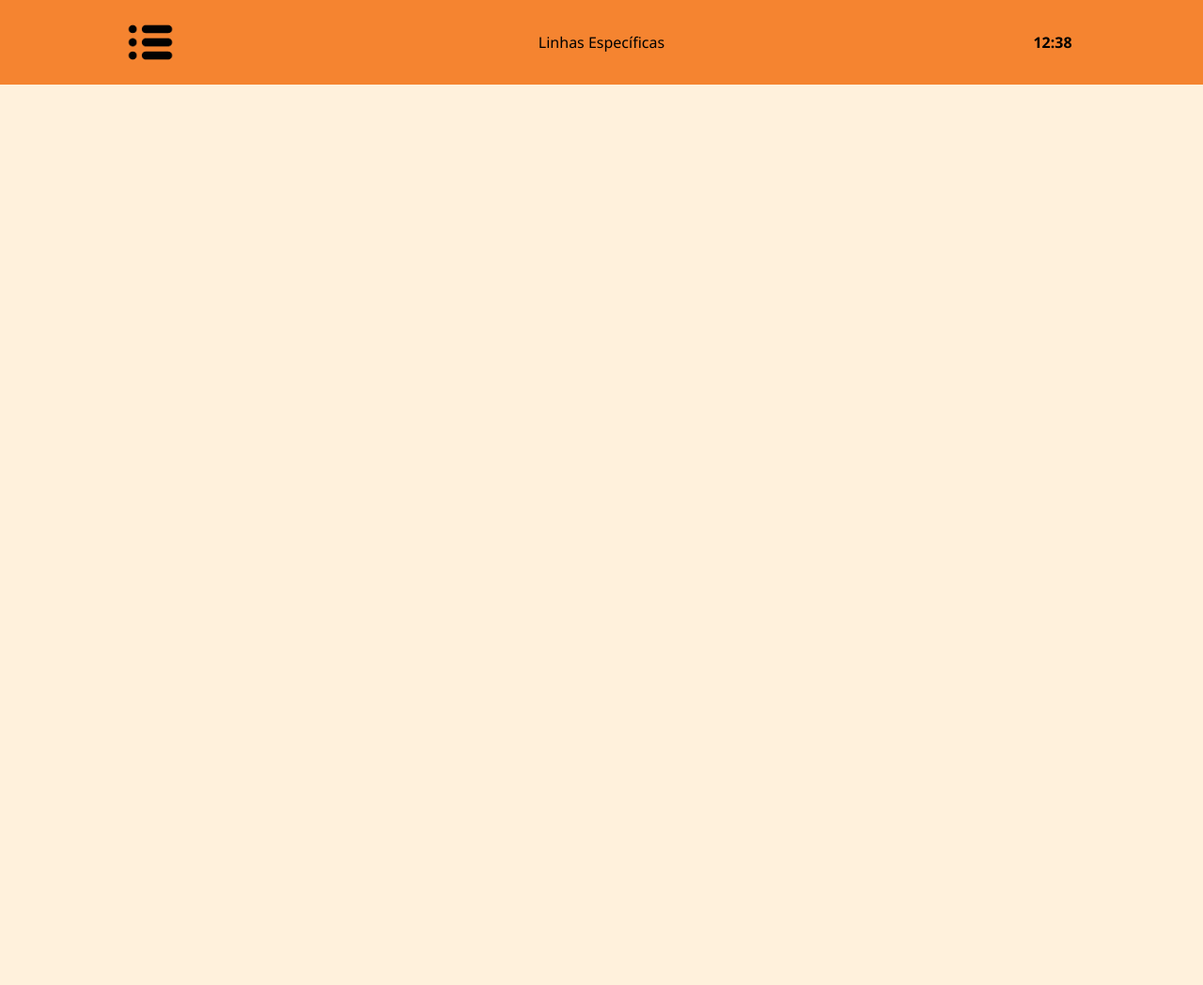
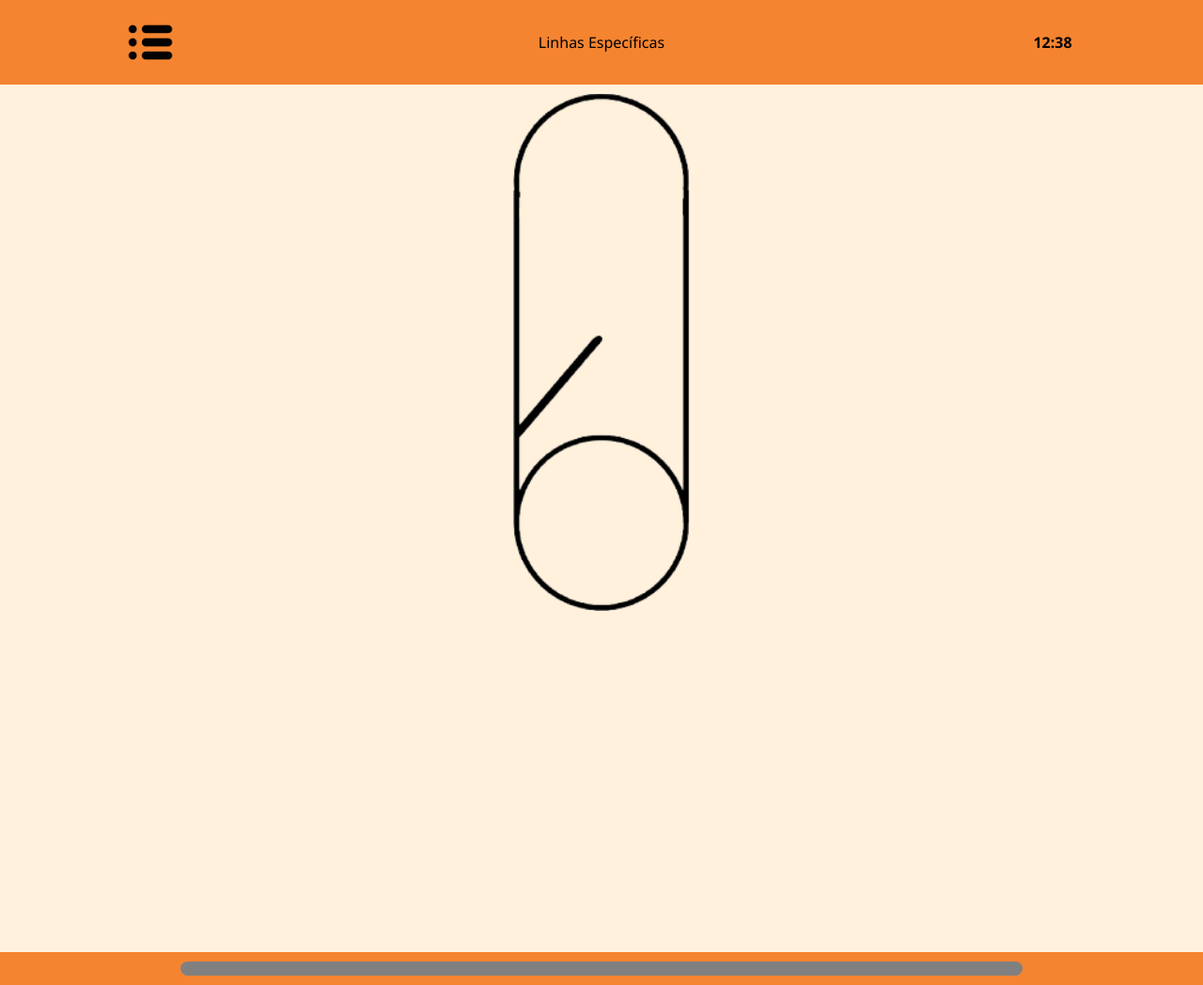
Before and after one commit to MassayoshiOgawa/Sesi-PRPA-S.A-Ferrovia, a PHP site: page /public/homepage.html in a window 1280 px wide. Shown: the whole page at 94% size. Run offline with PHP 8.4, Linux system fonts and the light colour scheme.

Commit message:
Criado toda a funcionalidade na homepage(e o mapa). Funcionalidade: Aba inferior que sobe e desce, e que contém 3 opções, sendo elas as 3 rotas disponíveis, sendo assim, ao selecionar uma, o mapa no meio da tela mostra qual é a rota que o trem faz.

```diff
--- a/public/homepage.html
+++ b/public/homepage.html
@@ -5,6 +5,7 @@
     <meta charset="UTF-8">
     <meta name="viewport" content="width=device-width, initial-scale=1.0">
     <link rel="stylesheet" href="../style/style.css">
+    <script src="../scripts/homepage/verRotas.js" defer></script>
     <script src="../scripts/homepage/atualizaHorario.js" defer></script>
     <script src="../scripts/homepage/barraLateral.js" defer></script>
     <script src="../scripts/homepage/homepage.js" defer></script>
@@ -21,6 +22,13 @@
         </div>
     </header>
     <main>
+
+    <div class="containerMapaFerrovia">
+        <img src="../assets/mapa/mainMapa.png" alt="">
+        <img src="../assets/mapa/rota1Mapa.png" alt="" style="opacity: 0; z-index: 2;" id="rota1">
+        <img src="../assets/mapa/rota2Mapa.png" alt="" style="opacity: 0; z-index: 2;" id="rota2">
+        <img src="../assets/mapa/rota3Mapa.png" alt="" style="opacity: 0; z-index: 2;" id="rota3">
+    </div>
 
     <!--INÍCIO BARRA LATERAL-->
         <div id="barraLateral">
@@ -56,7 +64,21 @@
         <!--FIM BARRA LATERAL-->
     </main>
     <footer>
-
+        <div class="containerVerRotas" id="containerVerRotas">
+            <div class="grayLine" onclick="verRotas()"></div>
+            <div class="boxRotas" onclick="selecionarRota(this, 1)">
+                <p>Rota 1</p>
+                <div class="colorRota1"></div>
+            </div>
+            <div class="boxRotas" onclick="selecionarRota(this, 2)">
+                <p>Rota 2</p>
+                <div class="colorRota2"></div>
+            </div>
+            <div class="boxRotas" onclick="selecionarRota(this, 3)">
+                <p>Rota 3</p>
+                <div class="colorRota3"></div>
+            </div>
+        </div>
     </footer>
 </body>
 
--- a/scripts/homepage/atualizaHorario.js
+++ b/scripts/homepage/atualizaHorario.js
@@ -1,19 +1,20 @@
-// doc criado para o horário da página homepage(localizado no canto superior direito)
+document.addEventListener("DOMContentLoaded", () => {
     setInterval(() => {
         const hora = new Date();
-    const minuto = new Date();
-    horaF = hora.getHours()
-    minutoF = minuto.getMinutes()
-
+        let horaF = hora.getHours();
+        let minutoF = hora.getMinutes();
 
         if (minutoF < 10) {
-        minutoF = `0${minutoF}`
+            minutoF = `0${minutoF}`;
         }
 
         if (horaF < 10) {
-        horaF = `0${horaF}`
+            horaF = `0${horaF}`;
         }
 
-    const labelHorario = document.getElementById("horarioJS")
-    labelHorario.innerText = `${horaF}:${minutoF}`
-}, 0o100);
+        const labelHorario = document.getElementById("horarioJS");
+        if (labelHorario) {
+            labelHorario.textContent = `${horaF}:${minutoF}`;
+        }
+    }, 100);
+});
--- /dev/null
+++ b/scripts/homepage/verRotas.js
@@ -0,0 +1,42 @@
+let state = 1
+function verRotas() {
+    if (state == 1) {
+        state = 2
+        document.getElementById("containerVerRotas").style.height = "240px"
+    } else {
+        state = 1
+        document.getElementById("containerVerRotas").style.height = "35px"
+    }
+}
+
+
+let currRota = null
+let currId = null
+function selecionarRota(rota, id) {
+    id = `rota${id}`
+    if (currRota == null) {
+        rota.style.backgroundColor = "#F58430"
+        rota.style.borderColor = "black"
+        document.getElementById(id).style.opacity = 1
+        currRota = rota
+        currId = id
+    } else {
+        if (currRota == rota) {
+            rota.style.backgroundColor = "white"
+            rota.style.borderColor = "white"
+            document.getElementById(id).style.opacity = 0
+            currId = null
+            currRota = null
+        } else {
+            currRota.style.backgroundColor = "white"
+            currRota.style.borderColor = "white"
+            document.getElementById(currId).style.opacity = 0
+
+            document.getElementById(id).style.opacity = 1
+            rota.style.backgroundColor = "#F58430"
+            rota.style.borderColor = "black"
+            currId = id
+            currRota = rota
+        }
+    }
+}
--- a/style/style.css
+++ b/style/style.css
@@ -5,6 +5,7 @@ body {
     font-family: 'Segoe UI', Tahoma, Geneva, Verdana, sans-serif;
     overflow: hidden;
 }
+
 
 .cab {
     background-color: #F58430;
@@ -484,3 +485,89 @@ background-color: rgb(240, 61, 61);
     width: 50%;
     margin-left: 20%;
 }
+
+/*INICIO ESCOPO CSS HOMEPAGE MAPA*/
+
+.containerMapaFerrovia{
+    width: 100%;
+    height: 550px;
+    display: flex;
+    justify-content: center;
+    align-items: center;
+    margin-top: 10px;
+    position: relative;
+}
+
+
+.containerMapaFerrovia > img{
+    height: 100%;
+    position: absolute;
+}
+
+/*FIM ESCOPO CSS HOMEPAGE MAPA*/
+
+
+/*INICIO ESCOPO CSS HOMEPAGE MENU DE ROTAS DE TRENS*/
+
+
+.containerVerRotas{
+    width: 100%;
+    height: 35px;
+    background-color: #F58430;
+    position: fixed;
+    bottom: 0;
+    z-index: 10;
+}
+
+.containerVerRotas > .boxRotas{
+    margin: auto;
+    margin-top: 15px;
+    width: 80%;
+    background-color: white;
+    height: 45px;
+    display: flex;
+    align-items: center;
+    justify-content: space-between;
+    border-style: solid;
+    border-color: rgba(0, 0, 0, 0);
+}
+
+.boxRotas > p{
+    margin: 0;
+    padding: 0;
+    font-weight: 900px;
+    font-size: 20px;
+    margin-left: 10px;
+}
+
+.colorRota1{
+    background-color: blue;
+    width: 70px;
+    height: 30px;
+    margin: 10px;
+}
+.colorRota2{
+    background-color: green;
+    width: 70px;
+    height: 30px;
+    margin: 10px;
+
+}
+.colorRota3{
+    background-color: rgb(255, 30, 217);
+    width: 70px;
+    height: 30px;
+    margin: 10px;
+}
+
+
+.grayLine{
+    background-color: gray;
+    width: 70%;
+    height: 15px;
+    margin: auto;
+    border-radius: 10px;
+    margin-top: 10px;
+}
+
+/*FIM ESCOPO CSS HOMEPAGE MENU DE ROTAS DE TRENS*/
```
Also changed, not shown: assets/mapa/mainMapa.png (added), assets/mapa/rota1Mapa.png (added), assets/mapa/rota2Mapa.png (added), assets/mapa/rota3Mapa.png (added). Lines whose indentation alone changed are shown as unchanged.
